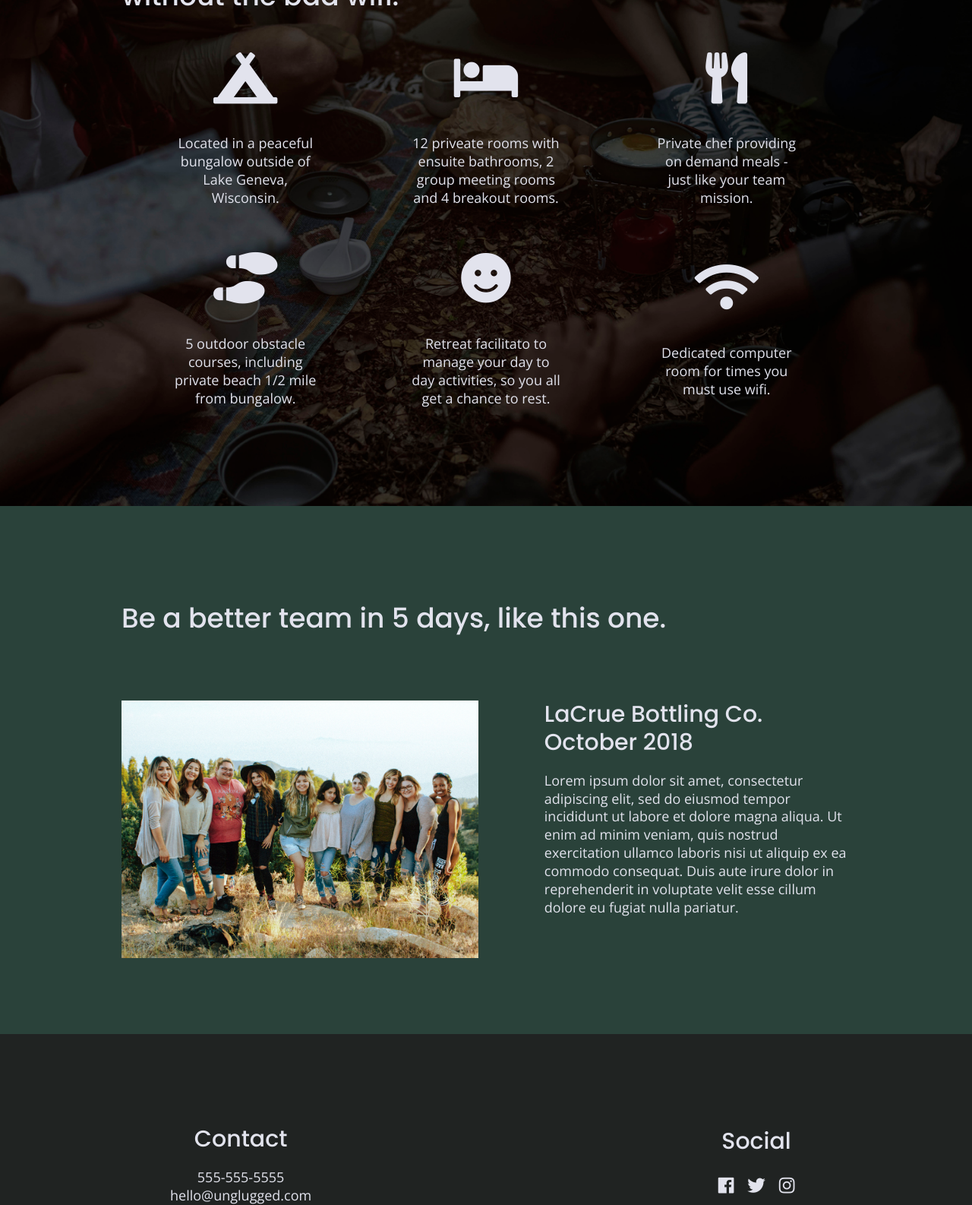
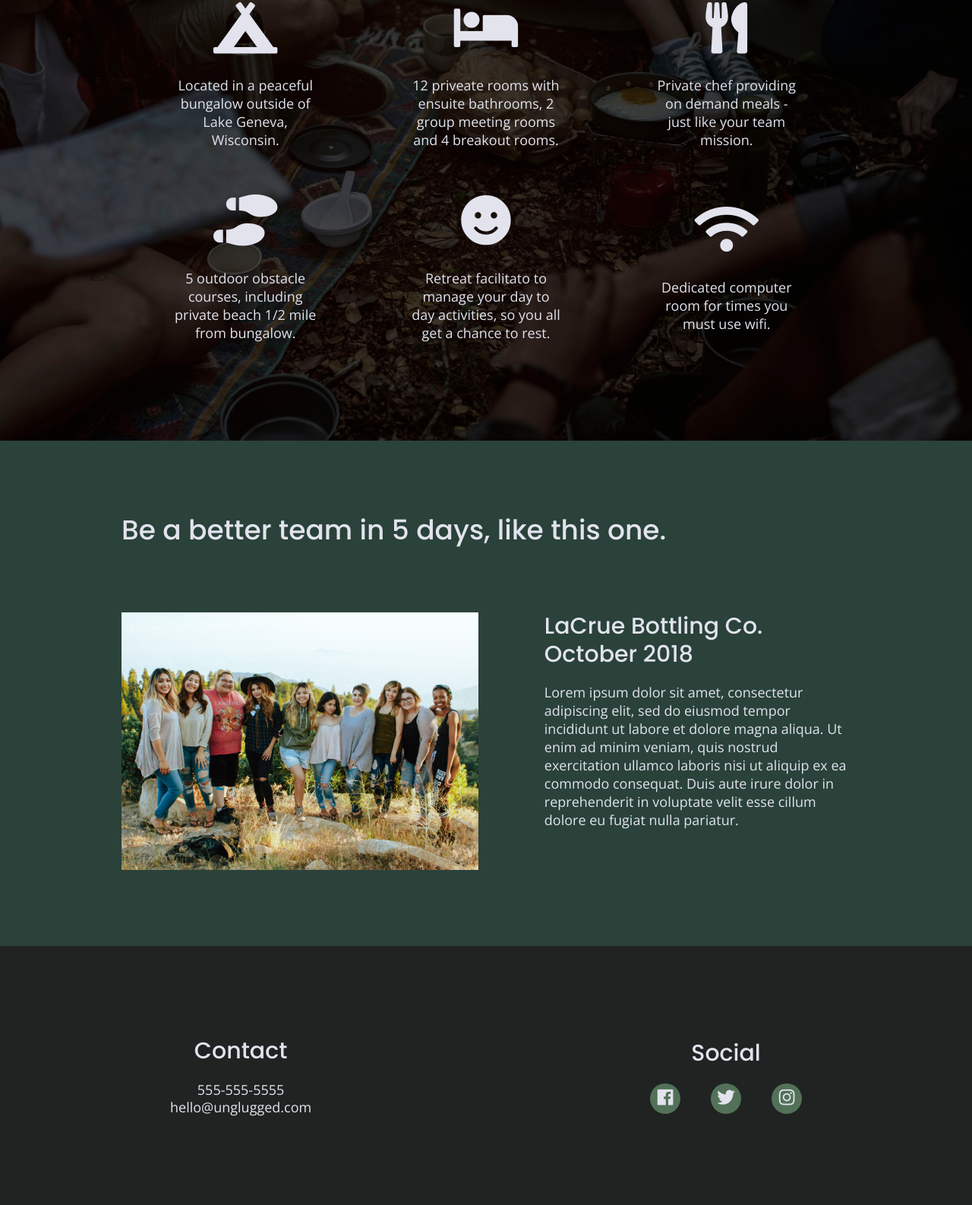
Before and after one commit to shdesigns8/206-unplugged-retreat, a plain HTML site: page index.html in a window 1280 px wide. Shown: the part 1214-2800 px from the top of the page at 76% size. Drawn offline with nearby package versions, Linux system fonts and the light colour scheme.

Commit message:
final adjustments to CSS

```diff
--- a/css/main.css
+++ b/css/main.css
@@ -112,6 +112,8 @@ textarea {
    ul,
    ol {
      list-style-type: none;
+     margin: 0;
+     padding: 0;
    }
 
    a {
@@ -123,6 +125,7 @@ textarea {
      font-family: 'Poppins', sans-serif;
      font-weight: 500;
      font-size: 1.875em;
+     margin: 0;
    }
 
    h3,
@@ -131,6 +134,7 @@ textarea {
      font-weight: 500;
      margin: 20px 0;
      font-size: 1.125em;
+     margin: 20px 0;
    }
 
    p {
@@ -181,11 +185,11 @@ header .content-wrapper {
 }
 
 header figure {
-    width: 60%;
-    display: flex;
-    justify-content: center;
-    align-items: center;
-    flex-flow: row wrap;
+  width: 60%;
+  display: flex;
+  justify-content: center;
+  align-items: center;
+  flex-flow: row wrap;
 }
 
 
@@ -210,7 +214,6 @@ header nav {
 header nav ul {
   display: flex;
   justify-content: space-around;
-  align-items: center;
   width: 100%;
 }
 
@@ -245,15 +248,13 @@ footer .social-icons {
 }
 
 footer .social-icons p {
+  background-color: #527158;
   display: flex;
   justify-content: center;
   align-items: center;
   border-radius: 50%;
   width: 40px;
   height: 40px;
-  display: flex;
-  justify-content: center;
-  align-items: center;
 }
 
 footer .social-icons p i {
@@ -270,6 +271,7 @@ footer .copyright {
 /* HERO AREA */
 
 .hero-area {
+  min-height: 500px;
   display: flex;
   justify-content: center;
   flex-flow: row wrap;
@@ -625,6 +627,10 @@ input[type=button] {
     width: 62%;
   }
 
+  .features i {
+    margin-bottom: 30px;
+  }
+
   /* REVIEWS */
   .reviews article {
     display: flex;
@@ -660,6 +666,11 @@ input[type=button] {
 
   footer .contact {
     margin-bottom: 0;
+  }
+
+  footer .social-icons {
+    width: 12.5em;
+    justify-content: space-between;
   }
 
   footer .copyright {
@@ -764,7 +775,7 @@ input[type=button] {
 
   aside .content-wrapper .form-description,
   aside .content-wrapper .form {
-    width: 40%;
+    width: 30%;
   }
 
   .form-description p {
```
